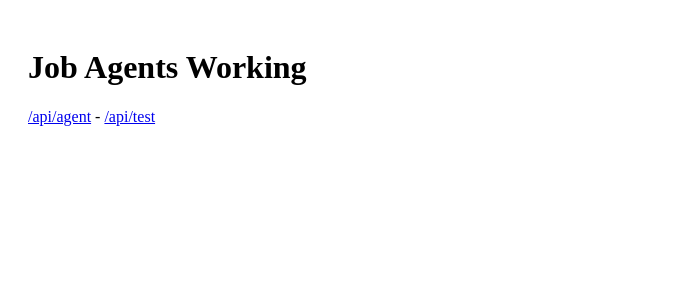
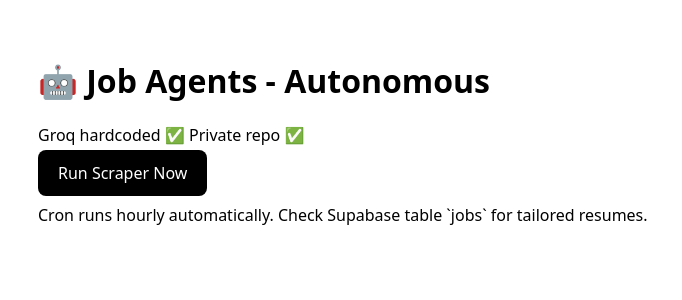
Before and after one commit to venusplaza7-dot/job-agents-real, a Next.js app: page / in a window 1280 px wide. Shown: the top 300 px of the page, without its empty margins (0-682 px from the left). Built offline with nearby package versions, Linux system fonts and the light colour scheme.

Commit message:
Update page.js

```diff
--- a/app/page.js
+++ b/app/page.js
@@ -1,3 +1,17 @@
-export default function Page() {
-  return <div style={{padding:20}}><h1>Job Agents Working</h1><a href="/api/agent">/api/agent</a> - <a href="/api/test">/api/test</a></div>;
+export const dynamic = 'force-dynamic';
+async function getJobs() {
+  try {
+    const url = process.env.VERCEL_URL? `https://${process.env.VERCEL_URL}/api/agent` : null;
+    return [];
+  } catch { return []; }
 }
+export default async function Page() {
+  return (
+    <div style={{padding:30, fontFamily:'system-ui'}}>
+      <h1>🤖 Job Agents - Autonomous</h1>
+      <p>Groq hardcoded ✅ Private repo ✅</p>
+      <a href="/api/agent" style={{padding:'12px 20px', background:'black', color:'white', borderRadius:8, textDecoration:'none'}}>Run Scraper Now</a>
+      <p style={{marginTop:20}}>Cron runs hourly automatically. Check Supabase table `jobs` for tailored resumes.</p>
+    </div>
+  );
+}
```
